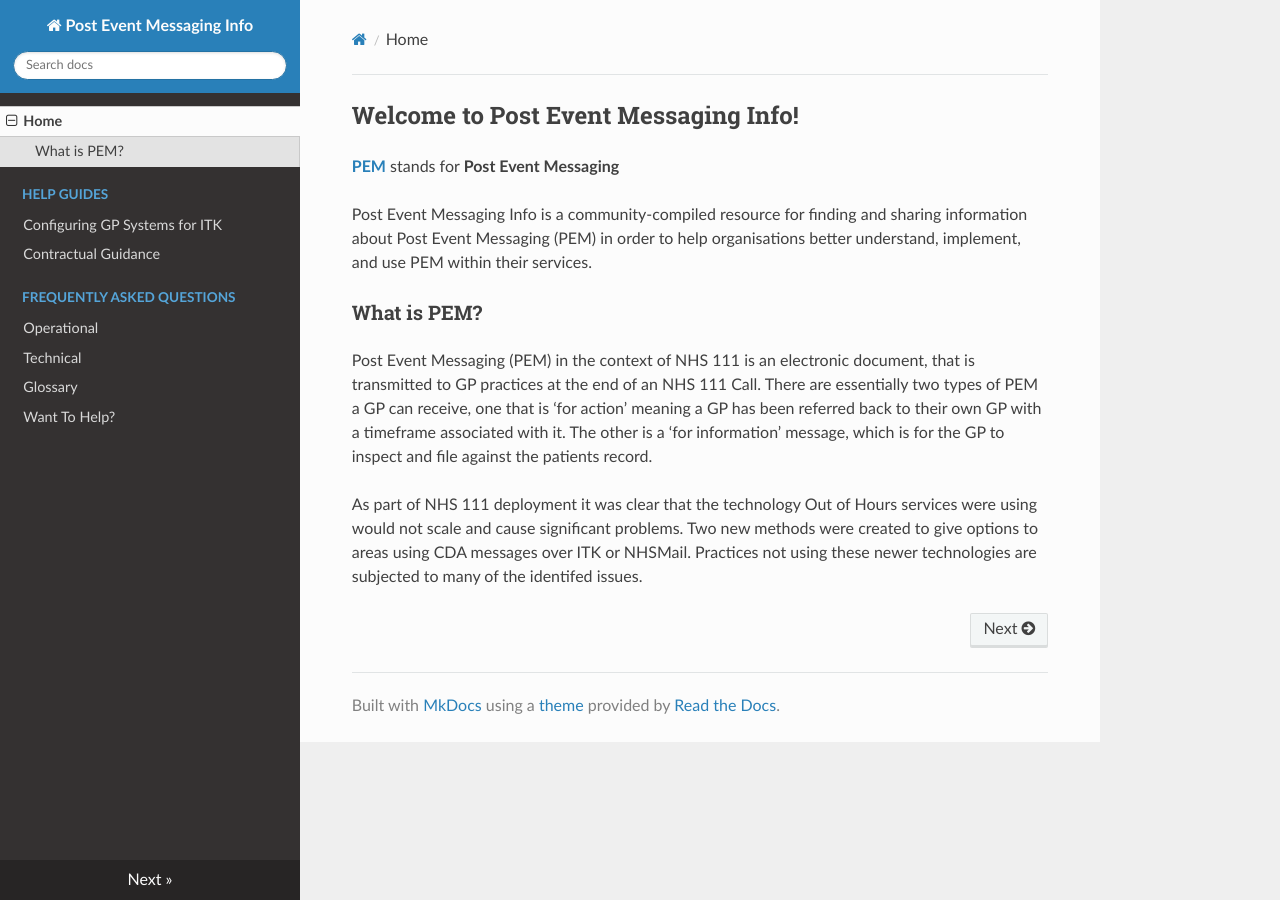
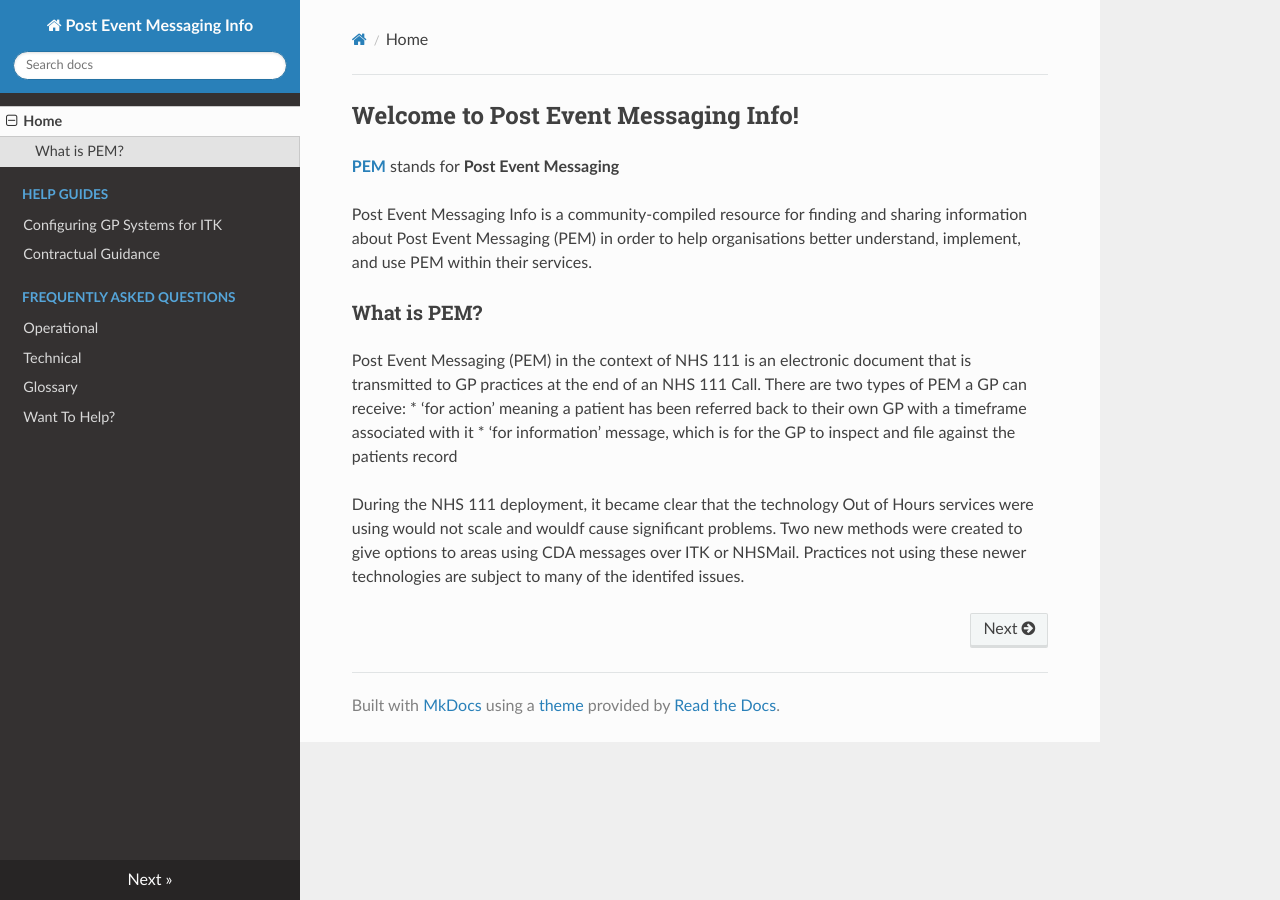
Before and after one commit to lexijax/posteventmessaginginfo, an MkDocs documentation site: the page built from docs/index.md, in a window 1280 px wide. Built offline with MkDocs 1.6.1, drawn with Linux system fonts in a browser that asks for light colours; nearby versions of some CDN libraries; old or Windows-style settings are respelled for this version of MkDocs.

Commit message:
Copy changes

```diff
--- a/docs/index.md
+++ b/docs/index.md
@@ -6,6 +6,8 @@ Post Event Messaging Info is a community-compiled resource for finding and shari
 
 
 ### What is PEM?
-Post Event Messaging (PEM) in the context of NHS 111 is an electronic document, that is transmitted to GP practices at the end of an NHS 111 Call. There are essentially two types of PEM a GP can receive, one that is ‘for action’ meaning a GP has been referred back to their own GP with a timeframe associated with it. The other is a ‘for information’ message, which is for the GP to inspect and file against the patients record.
+Post Event Messaging (PEM) in the context of NHS 111 is an electronic document that is transmitted to GP practices at the end of an NHS 111 Call. There are two types of PEM a GP can receive:
+* ‘for action’ meaning a patient has been referred back to their own GP with a timeframe associated with it
+* ‘for information’ message, which is for the GP to inspect and file against the patients record
 
-As part of NHS 111 deployment it was clear that the technology Out of Hours services were using would not scale and cause significant problems. Two new methods were created to give options to areas using CDA messages over ITK or NHSMail. Practices not using these newer technologies are subjected to many of the identifed issues.
+During the NHS 111 deployment, it became clear that the technology Out of Hours services were using would not scale and wouldf cause significant problems. Two new methods were created to give options to areas using CDA messages over ITK or NHSMail. Practices not using these newer technologies are subject to many of the identifed issues.
```
